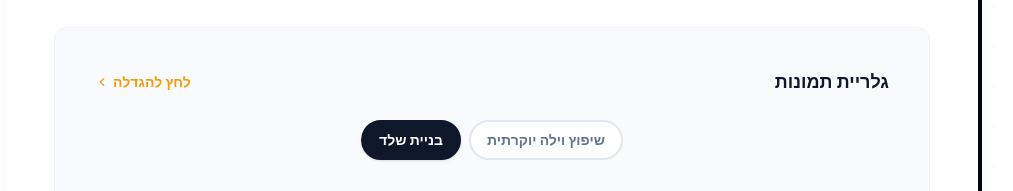
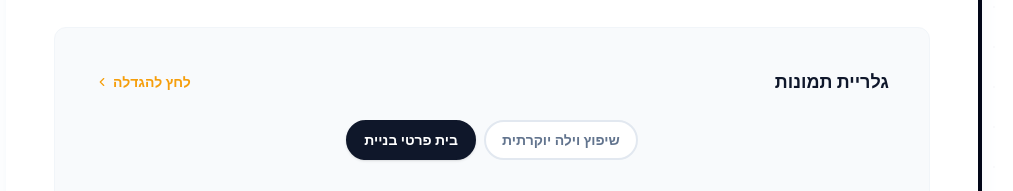
Before and after one commit to samehover-dev/over-handsa---atar, a React (Vite) app: page / in a window 1280 px wide. Shown: the part 3267-3458 px from the top of the page, without its empty margins (146-1159 px from the left). Built offline with nearby package versions, Linux system fonts and the light colour scheme.

Commit message:
feat: Update project images and descriptions
Replaces placeholder images with actual project visuals and refines the Hebrew descriptions for clarity and accuracy in the landing page content.

```diff
--- a/src/App.tsx
+++ b/src/App.tsx
@@ -98,15 +98,15 @@ const projectsData: Project[] = [
         images: [
           "https://raw.githubusercontent.com/samehover-dev/SITE-ASSETS/main/WhatsApp%20Video%202026-05-04%20at%2020.23.19.mp4",
           "https://raw.githubusercontent.com/samehover-dev/SITE-ASSETS/main/WhatsApp%20Image%202026-05-04%20at%2020.22.36.jpeg",
-          "https://images.unsplash.com/photo-1613490493576-7fde63acd811?auto=format&fit=crop&q=80&w=800"
+          "https://raw.githubusercontent.com/samehover-dev/SITE-ASSETS/main/%D7%92%D7%A7%D7%95%D7%96%D7%99.jpeg"
         ]
       },
       {
-        title: "בניית שלד ",
+        title: " בית פרטי בניית",
         images: [
-          "https://encrypted-tbn0.gstatic.com/images?q=tbn:ANd9GcSGTvK0am61CjgAWbmOfmChq50BAu3nB_DZOw&s",
-          "https://encrypted-tbn0.gstatic.com/images?q=tbn:ANd9GcQD3LXWBmxwezuJftwxzNAd_fhYKYzWTT97Ew&s",
-          "https://images.unsplash.com/photo-1541888946425-d81bb19480c5?auto=format&fit=crop&q=80&w=800"
+          "https://raw.githubusercontent.com/samehover-dev/SITE-ASSETS/main/%D7%A8%D7%A6%D7%A4%D7%AA%20%D7%A9%D7%9C%D7%93%20.jpeg",
+          "https://raw.githubusercontent.com/samehover-dev/SITE-ASSETS/main/%D7%AA%D7%A7%D7%A8%D7%AA%20%D7%A9%D7%9C%D7%93%20.jpeg",
+          "https://raw.githubusercontent.com/samehover-dev/SITE-ASSETS/main/%D7%91%D7%99%D7%AA%20%D7%A4%D7%A8%D7%98%D7%99.jpeg"
         ]
       }
     ]
```
